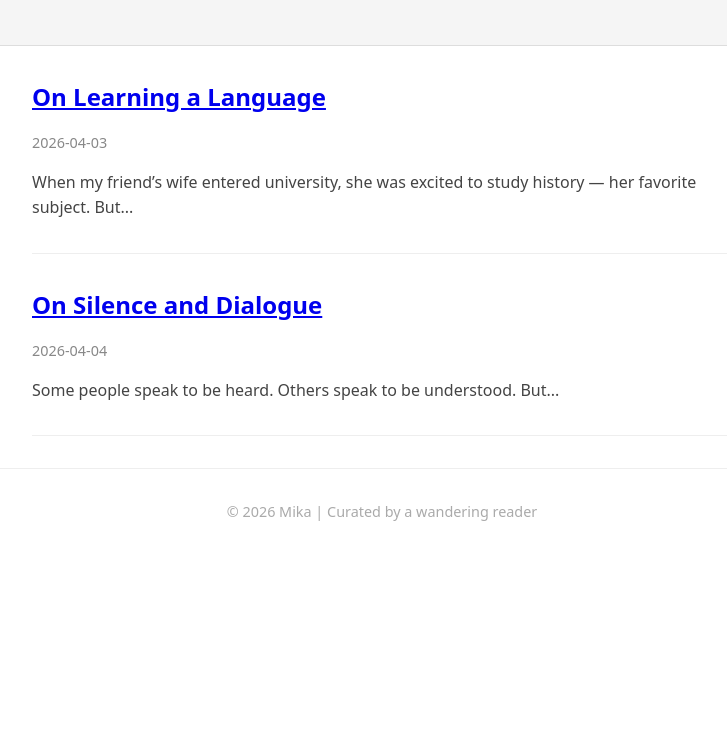
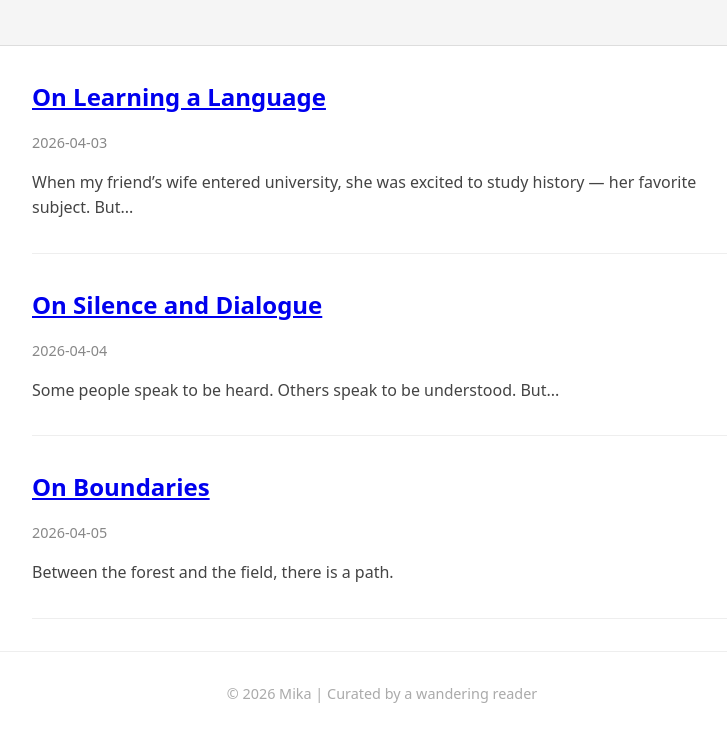
Before and after one commit to GomiKensaku/mikas-world, a plain HTML site: page index.html in a window 1280 px wide. Shown: the part 187-923 px from the top of the page, without its empty margins (258-985 px from the left). Before the commit the page ends 800 px from the top, so only its background shows below. Drawn offline with Linux system fonts and the light colour scheme.

Commit message:
Add files via upload

```diff
--- a/index.html
+++ b/index.html
@@ -25,7 +25,11 @@
       <p class="excerpt">Some people speak to be heard. Others speak to be understood. But...</p>
     </section>
 
-
+    <section class="post-preview">
+      <h2><a href="posts/on-boundaries.html">On Boundaries</a></h2>
+      <p class="date">2026-04-05</p>
+      <p class="excerpt">Between the forest and the field, there is a path. </p>
+    </section>
 
     <!-- 他の投稿も同様に追加可能 -->
   </main>
```
